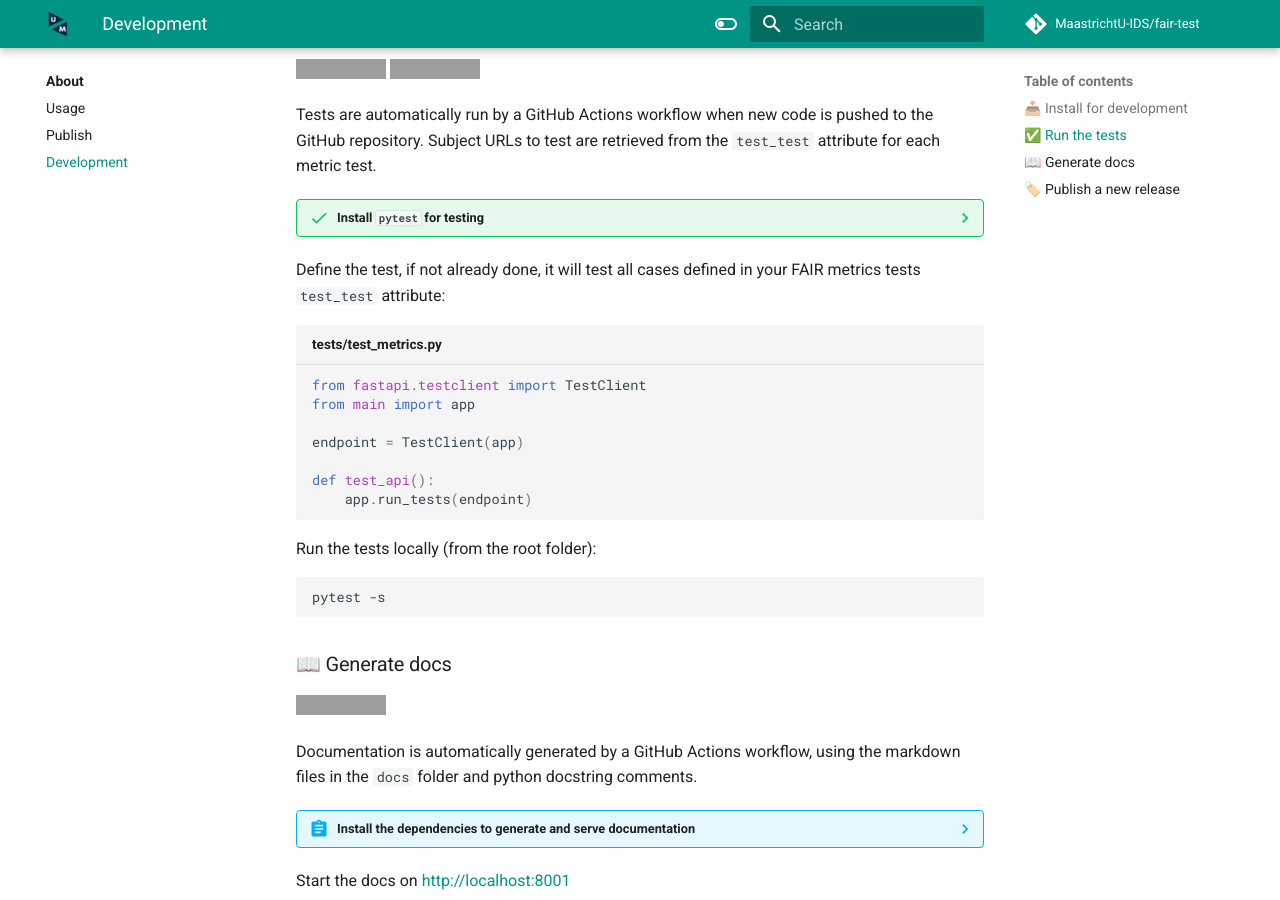
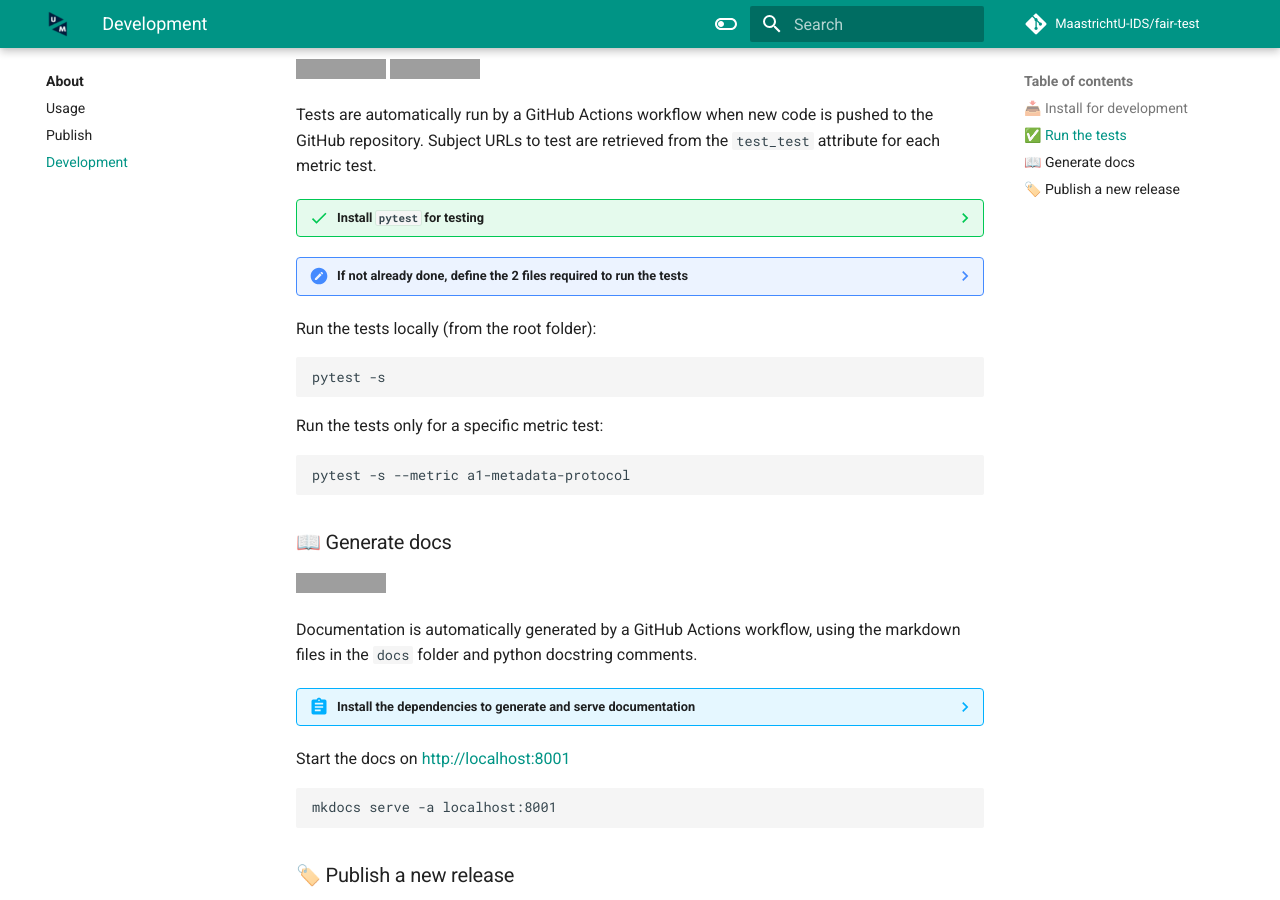
Before and after one commit to MaastrichtU-IDS/fair-test, an MkDocs documentation site: the page built from docs/development.md, in a window 1280 px wide and 900 px high, scrolled down 618 px. Built offline with MkDocs 1.6.1 and Material for MkDocs 9.7.7, drawn with Linux system fonts in a browser that asks for light colours; a script that is not in the unit is left out; comment, search, counter and statistics services are not loaded; grey boxes are pictures that could not be loaded.

Commit message:
add tests option

````diff
--- a/docs/development.md
+++ b/docs/development.md
@@ -41,22 +41,38 @@
     pip install pytest
     ```
 
-Define the test, if not already done, it will test all cases defined in your FAIR metrics tests `test_test` attribute:
+??? note "If not already done, define the 2 files required to run the tests"
 
-```python title="tests/test_metrics.py"
-from fastapi.testclient import TestClient
-from main import app
+    It will test all cases defined in your FAIR metrics tests `test_test` attribute:
 
-endpoint = TestClient(app)
+    ```python title="tests/conftest.py"
+    def pytest_addoption(parser):
+        parser.addoption("--metric", action="store", default=None)
+    ```
 
-def test_api():
-    app.run_tests(endpoint)
-```
+    and:
+
+    ```python title="tests/test_metrics.py"
+    import pytest
+    from fastapi.testclient import TestClient
+    from main import app
+
+    endpoint = TestClient(app)
+
+    def test_api(pytestconfig):
+        app.run_tests(endpoint, pytestconfig.getoption('metric'))
+    ```
 
 Run the tests locally (from the root folder):
 
 ```bash
 pytest -s
+```
+
+Run the tests only for a specific metric test:
+
+```bash
+pytest -s --metric a1-metadata-protocol
 ```
 
 ### 📖 Generate docs
````
Also changed, not shown: 1 other file.
